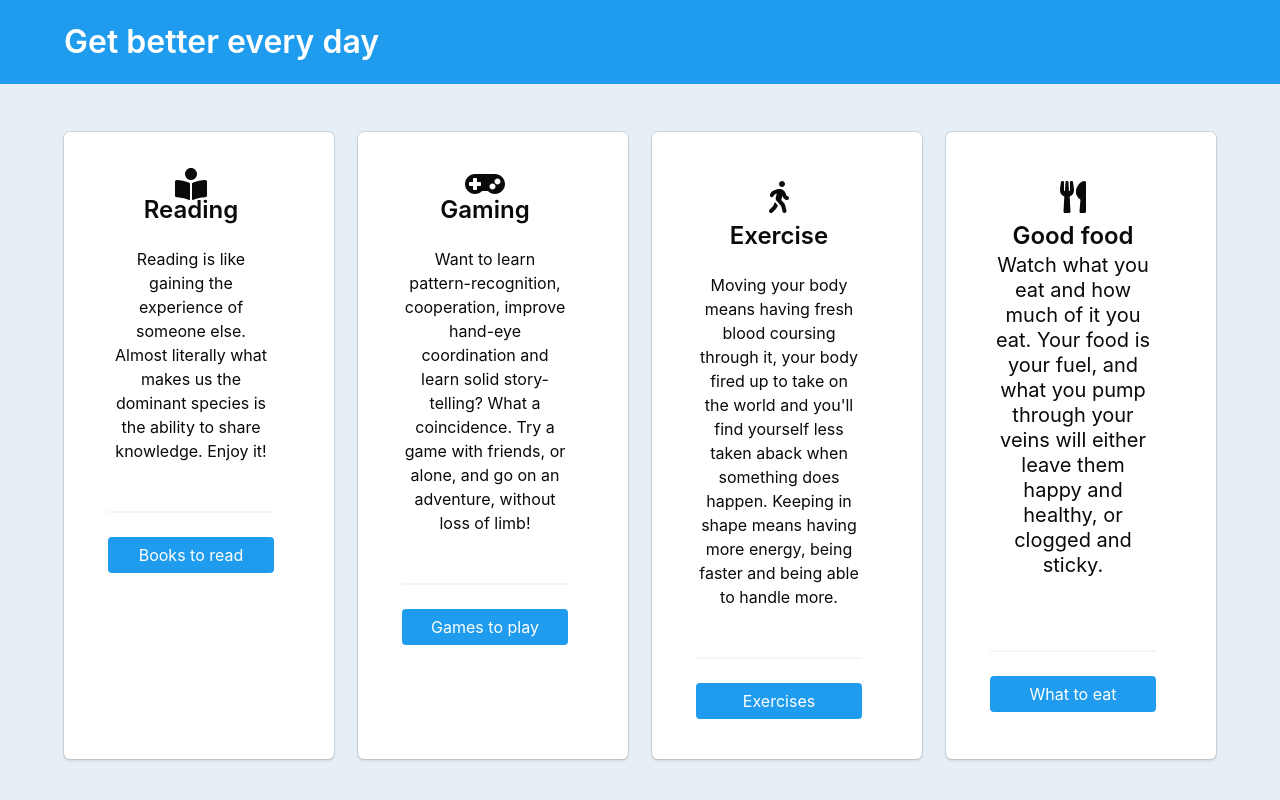
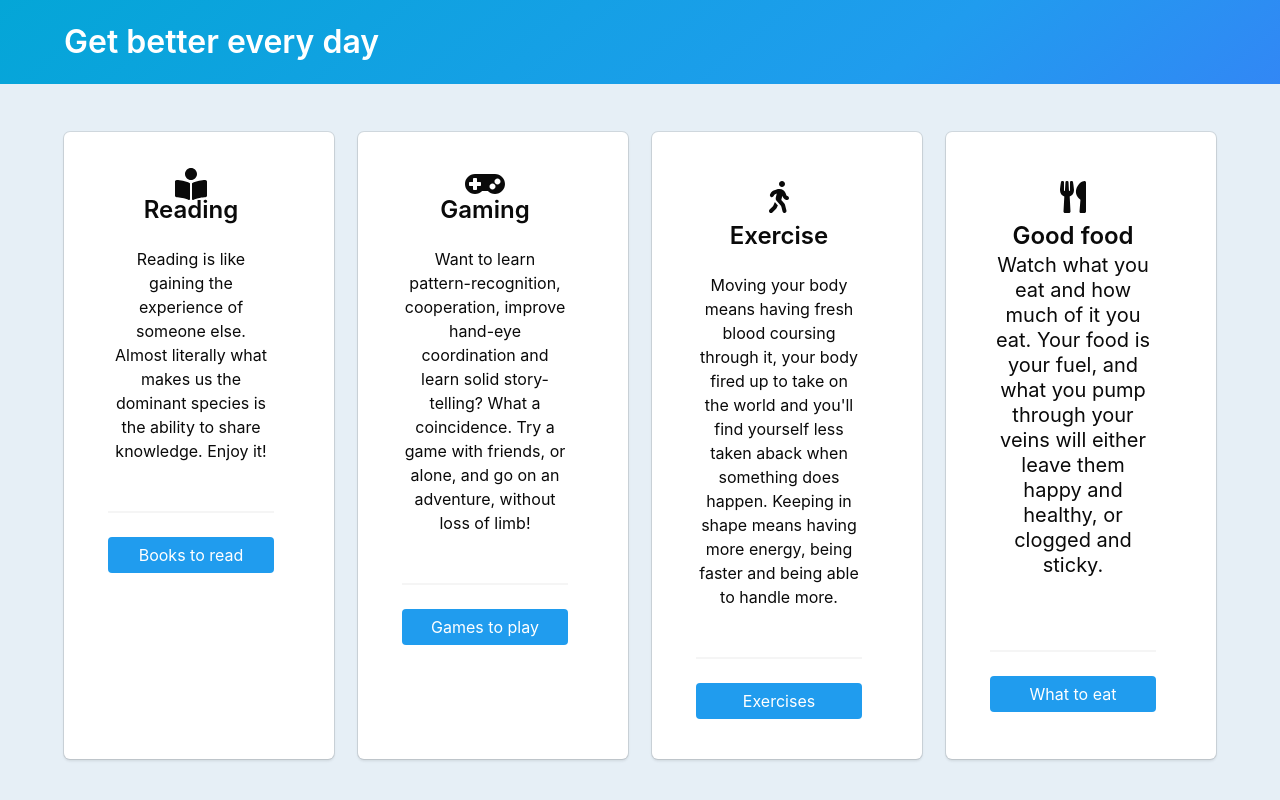
Before and after one commit to RafSwiggers/frameworking-FTW, a plain HTML site: page index.html in a window 1280 px wide. Shown: the top 800 px of the page. Drawn offline with nearby package versions, Linux system fonts and the light colour scheme.

Commit message:
Added gradient to title

```diff
--- a/index.html
+++ b/index.html
@@ -32,7 +32,7 @@
 </head>
 
 <body>
-	<section class="hero is-info is info is-small">
+	<section class="hero is-info is info is-small is-bold">
 		<div class="hero-body">
 			<div class="container">
 					<h1 class="title">Get better every day</h1>
```
